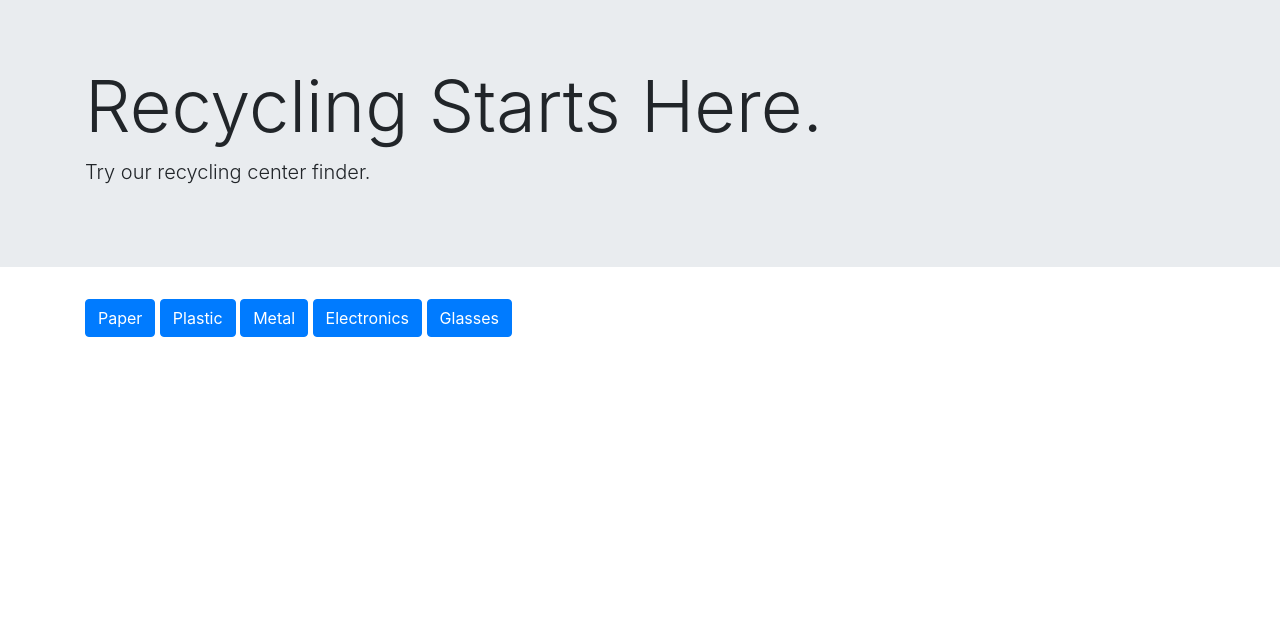
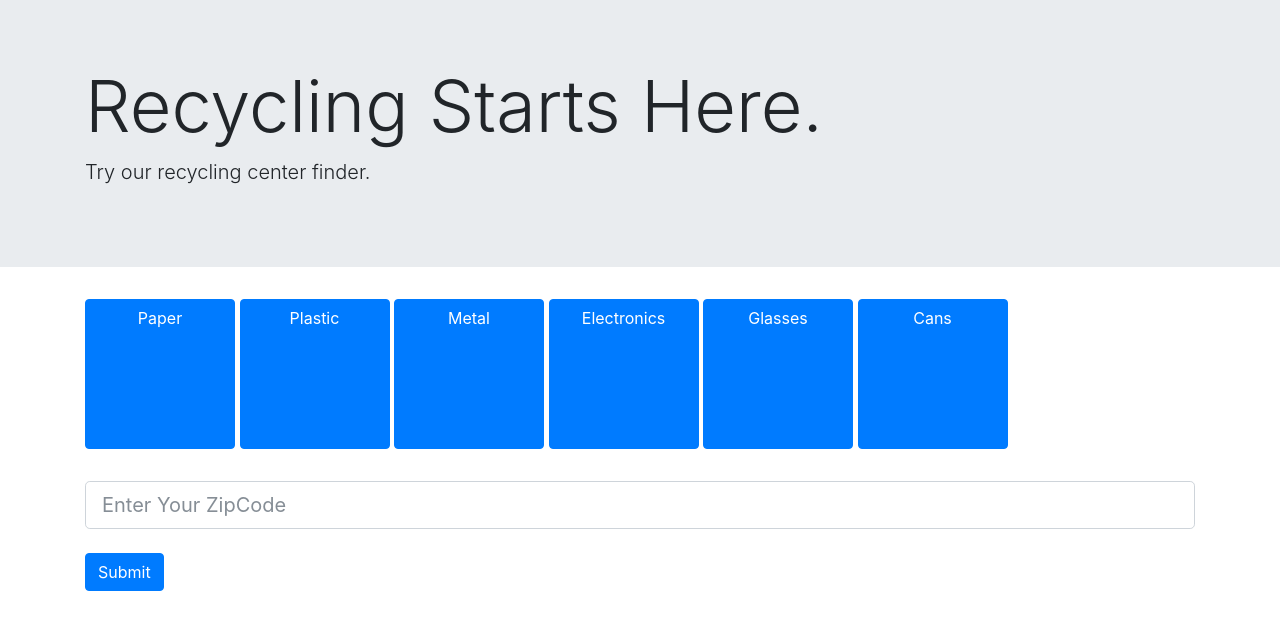
Before and after one commit to rafaellichen/Recycling-System, a Django app: page / in a window 1280 px wide. Shown: the part 57-687 px from the top of the page. Run offline with Django 3.2, Linux system fonts and the light colour scheme; some libraries are stand-ins or nearby versions.

Commit message:
Added the forms for home page

```diff
--- /dev/null
+++ b/recycleApp/mainRecycleApp/static/css/style.css
@@ -0,0 +1,4 @@
+.btn-sq-lg {
+  width: 150px !important;
+  height: 150px !important;
+}
--- a/recycleApp/mainRecycleApp/templates/mainRecycleApp/header.html
+++ b/recycleApp/mainRecycleApp/templates/mainRecycleApp/header.html
@@ -4,6 +4,7 @@
 	<title>Recycle App Home Page</title>
 	{% load staticfiles %}
 	<link rel="stylesheet" href="https://maxcdn.bootstrapcdn.com/bootstrap/4.0.0-beta.2/css/bootstrap.min.css" integrity="sha384-PsH8R72JQ3SOdhVi3uxftmaW6Vc51MKb0q5P2rRUpPvrszuE4W1povHYgTpBfshb" crossorigin="anonymous">
+  <link rel = "stylesheet" href = "/static/css/style.css">
 
 </head>
 <body>
@@ -43,8 +44,10 @@
     </form>
   </div>
 </nav>
+
 		{% block body %}
 		{% endblock %}
+
 	</div>
 	<script src="https://code.jquery.com/jquery-3.2.1.slim.min.js" integrity="sha384-KJ3o2DKtIkvYIK3UENzmM7KCkRr/rE9/Qpg6aAZGJwFDMVNA/GpGFF93hXpG5KkN" crossorigin="anonymous"></script>
     <script src="https://cdnjs.cloudflare.com/ajax/libs/popper.js/1.12.3/umd/popper.min.js" integrity="sha384-vFJXuSJphROIrBnz7yo7oB41mKfc8JzQZiCq4NCceLEaO4IHwicKwpJf9c9IpFgh" crossorigin="anonymous"></script>
--- a/recycleApp/mainRecycleApp/templates/mainRecycleApp/home.html
+++ b/recycleApp/mainRecycleApp/templates/mainRecycleApp/home.html
@@ -9,21 +9,30 @@
 	</div>
 	<div class = "container">
 		<div data-toggle="buttons">
-		  <label class="btn btn-primary">
-		    <input type="checkbox" autocomplete="off"> Paper
+		  <label class="btn btn-sq-lg btn-primary">
+		    <input type="checkbox" autocomplete="off">
+		    <span class="glyphicon glyphicon-duplicate" aria-hidden="true"></span>
+		    Paper
 		  </label>
-		  <label class="btn btn-primary">
+		  <label class="btn btn-sq-lg btn-primary">
 		    <input type="checkbox" autocomplete="off"> Plastic
 		  </label>
-		  <label class="btn btn-primary">
+		  <label class="btn btn-sq-lg btn-primary">
 		    <input type="checkbox" autocomplete="off"> Metal
 		  </label>
-		  <label class="btn btn-primary">
+		  <label class="btn btn-sq-lg btn-primary">
 		    <input type="checkbox" autocomplete="off"> Electronics
 		  </label>
-		  <label class="btn btn-primary">
+		  <label class="btn btn-sq-lg btn-primary">
 		    <input type="checkbox" autocomplete="off"> Glasses
 		  </label>
+		  <label class="btn btn-sq-lg btn-primary">
+		    <input type="checkbox" autocomplete="off"> Cans
+		  </label>
 		</div>
+		<br>
+		<input class="form-control form-control-lg" type="text" placeholder="Enter Your ZipCode">
+		<br>
+		<button type="submit" class="btn btn-primary">Submit</button>
 	</div>
 {% endblock %}
```
